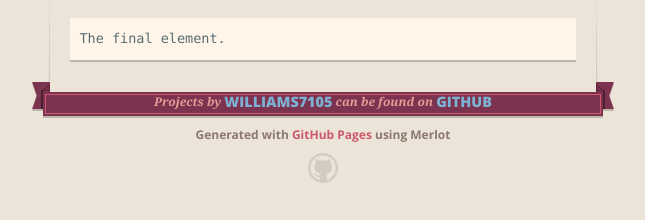
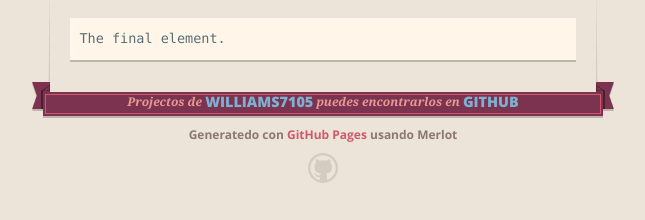
Before and after one commit to Williams7105/williams7105.github.io, a Jekyll site: the page built from index.md, in a window 1280 px wide and 900 px high, scrolled down 2769 px. Shown: the part 677-897 px from the top of the window, without its empty margins (317-962 px from the left). Built offline with Jekyll 4.4.1, drawn with Linux system fonts in a browser that asks for light colours; our own code applies the rules of GitHub Pages for plain Markdown files.

Commit message:
Update default.html

```diff
--- a/_layouts/default.html
+++ b/_layouts/default.html
@@ -61,16 +61,18 @@
         <span class="ribbon-outer">
           <span class="ribbon-inner">
             {% if site.github.is_project_page %}
-              <p>this project by <a href="{{ site.github.owner_url }}">{{ site.github.owner_name }}</a> can be found on <a href="{{ site.github.repository_url }}">GitHub</a></p>
+              <p>este projecto de <a href="{{ site.github.owner_url }}">{{ site.github.owner_name }}</a> puede ser
+              encontrado en <a href="{{ site.github.repository_url }}">GitHub</a></p>
             {% endif %}
             {% if site.github.is_user_page %}
-              <p>Projects by <a href="{{ site.github.owner_url }}">{{ site.github.owner_name }}</a> can be found on <a href="{{ site.github.repository_url }}">GitHub</a></p>
+              <p>Projectos de <a href="{{ site.github.owner_url }}">{{ site.github.owner_name }}</a> puedes
+              encontrarlos en <a href="{{ site.github.repository_url }}">GitHub</a></p>
             {% endif %}
           </span>
           <span class="left-tail"></span>
           <span class="right-tail"></span>
         </span>
-        <p>Generated with <a href="https://pages.github.com">GitHub Pages</a> using Merlot</p>
+        <p>Generatedo con <a href="https://pages.github.com">GitHub Pages</a> usando Merlot</p>
         <span class="octocat"></span>
       </footer>
 
```
